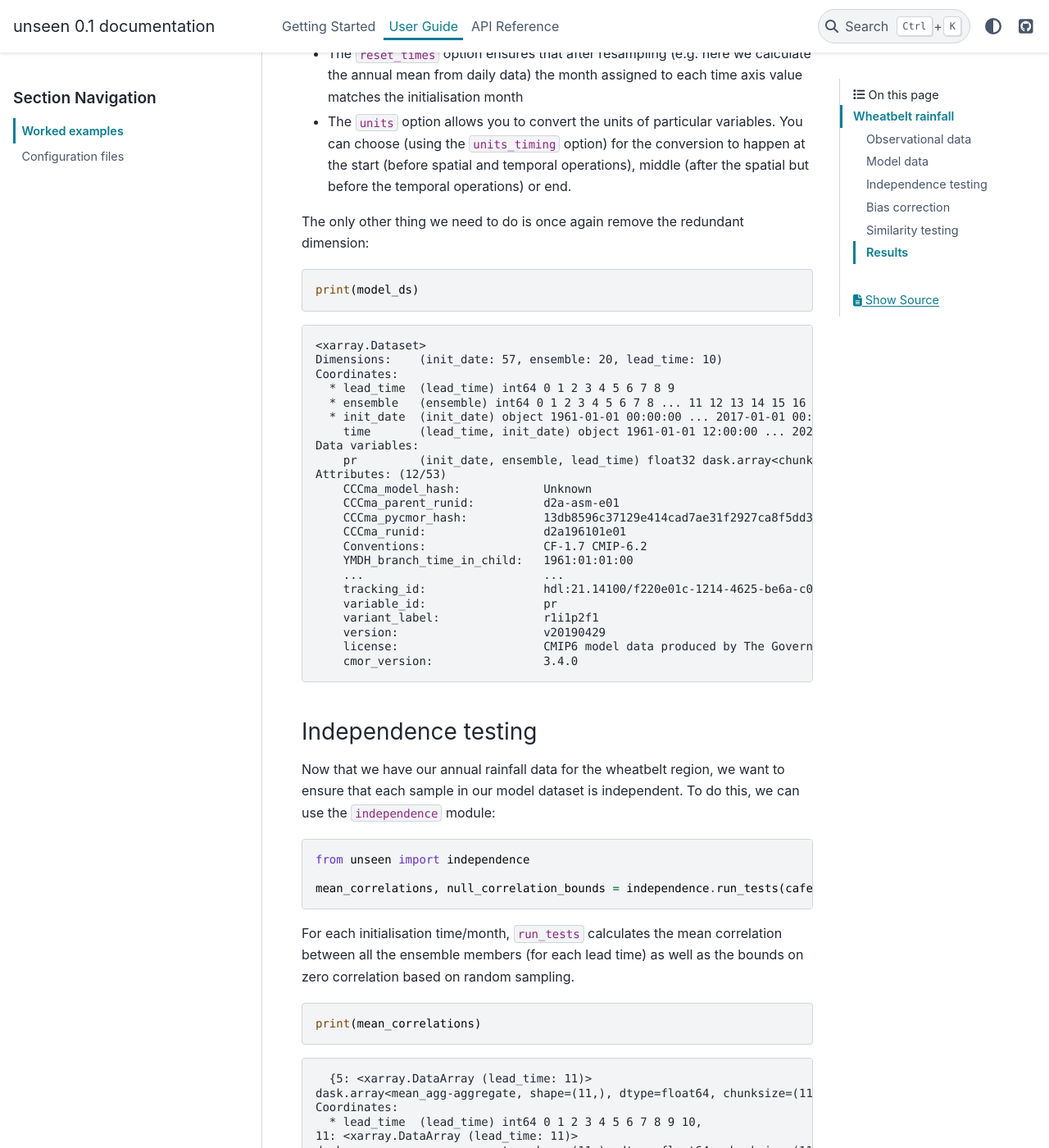
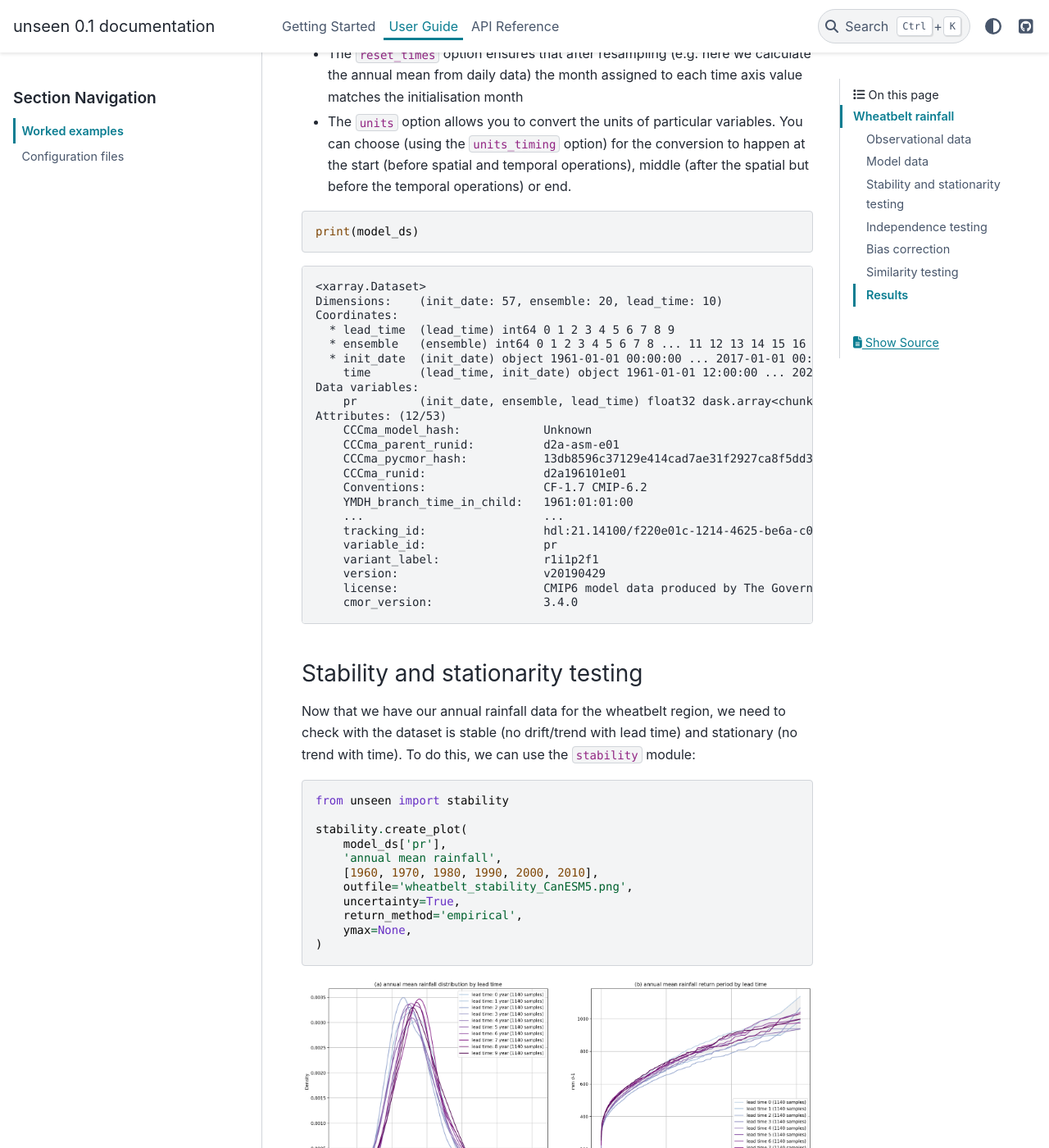
Before and after one commit to AusClimateService/unseen, a Sphinx documentation site: the page built from docs/user_guide/worked_example.rst, in a window 1280 px wide and 1400 px high, scrolled down 4072 px. Shown: the whole window at 82% size. Built offline with Sphinx 7.4.7 and the PyData theme 0.15.4, drawn with Linux system fonts in a browser that asks for light colours; some of the changed text lies outside the part shown.

Commit message:
Update worked_example.rst

```diff
--- a/docs/user_guide/worked_example.rst
+++ b/docs/user_guide/worked_example.rst
@@ -110,7 +110,7 @@ otherwise the dask task graph can get out of control.
 
 
 .. image:: observational_record.png
-   :width: 800
+   :width: 1000
 
 
 .. code-block:: python
@@ -194,8 +194,6 @@ with a couple of additions:
 -  The ``reset_times`` option ensures that after resampling (e.g. here we calculate the annual mean from daily data) the month assigned to each time axis value matches the initialisation month
 -  The ``units`` option allows you to convert the units of particular variables. You can choose (using the ``units_timing`` option) for the conversion to happen at the start (before spatial and temporal operations), middle (after the spatial but before the temporal operations) or end.
 
-The only other thing we need to do is once again remove the redundant dimension:
-
 .. code-block:: python
 
    print(model_ds)
@@ -228,11 +226,36 @@ The only other thing we need to do is once again remove the redundant dimension:
         cmor_version:                3.4.0
 
 
+Stability and stationarity testing
+^^^^^^^^^^^^^^^^^^^^
+
+Now that we have our annual rainfall data for the wheatbelt region,
+we need to check with the dataset is stable (no drift/trend with lead time)
+and stationary (no trend with time).
+To do this, we can use the ``stability`` module:
+
+.. code-block:: python
+
+    from unseen import stability
+
+    stability.create_plot(
+        model_ds['pr'],
+        'annual mean rainfall',
+        [1960, 1970, 1980, 1990, 2000, 2010],
+        outfile='wheatbelt_stability_CanESM5.png',
+        uncertainty=True,
+        return_method='empirical',
+        ymax=None,
+    )
+
+.. image:: wheatbelt_stability_CanESM5.png
+   :width: 800
+
+
 Independence testing
 ^^^^^^^^^^^^^^^^^^^^
 
-Now that we have our annual rainfall data for the wheatbelt region,
-we want to ensure that each sample in our model dataset is independent.
+Next we want to ensure that each sample in our model dataset is independent.
 To do this, we can use the ``independence`` module:
 
 .. code-block:: python
```
